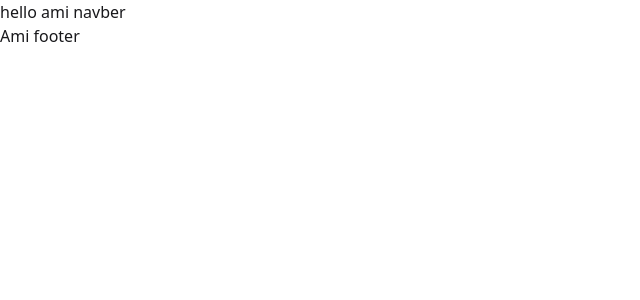
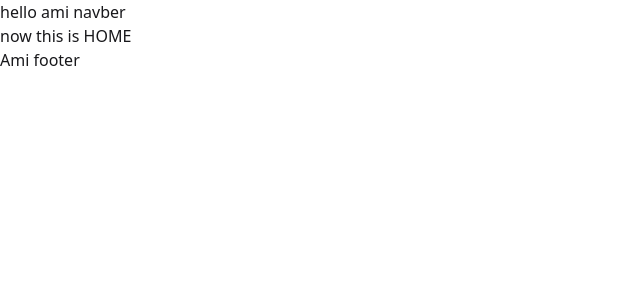
Before and after one commit to mohammademon393/react-book-vibe, a React (Vite) app: page / in a window 1280 px wide. Shown: the top 300 px of the page, without its empty margins (0-640 px from the left). Built offline with nearby package versions, Linux system fonts and the light colour scheme.

Commit message:
create a home jsx component

```diff
--- /dev/null
+++ b/src/Pages/Home/Home.jsx
@@ -0,0 +1,11 @@
+import React from 'react';
+
+const Home = () => {
+    return (
+        <div>
+            <h1>now this is HOME</h1>
+        </div>
+    );
+};
+
+export default Home;
--- a/src/Routes/Routes.jsx
+++ b/src/Routes/Routes.jsx
@@ -2,11 +2,20 @@ import React from 'react';
 import { createBrowserRouter } from "react-router";
 import Roots from '../Pages/Roots/Roots';
 import ErrorPage from '../Pages/ErrorPage/ErrorPage';
+import Home from '../Pages/Home/Home';
 
 export const router = createBrowserRouter([
   {
     path: "/",
     Component: Roots,
-    errorElement: <ErrorPage></ErrorPage>
+    errorElement: <ErrorPage></ErrorPage>,
+
+    children:[
+        {
+            index: true,
+            path:'/',
+            Component: Home,
+        }
+    ]
   },
 ]);
```
